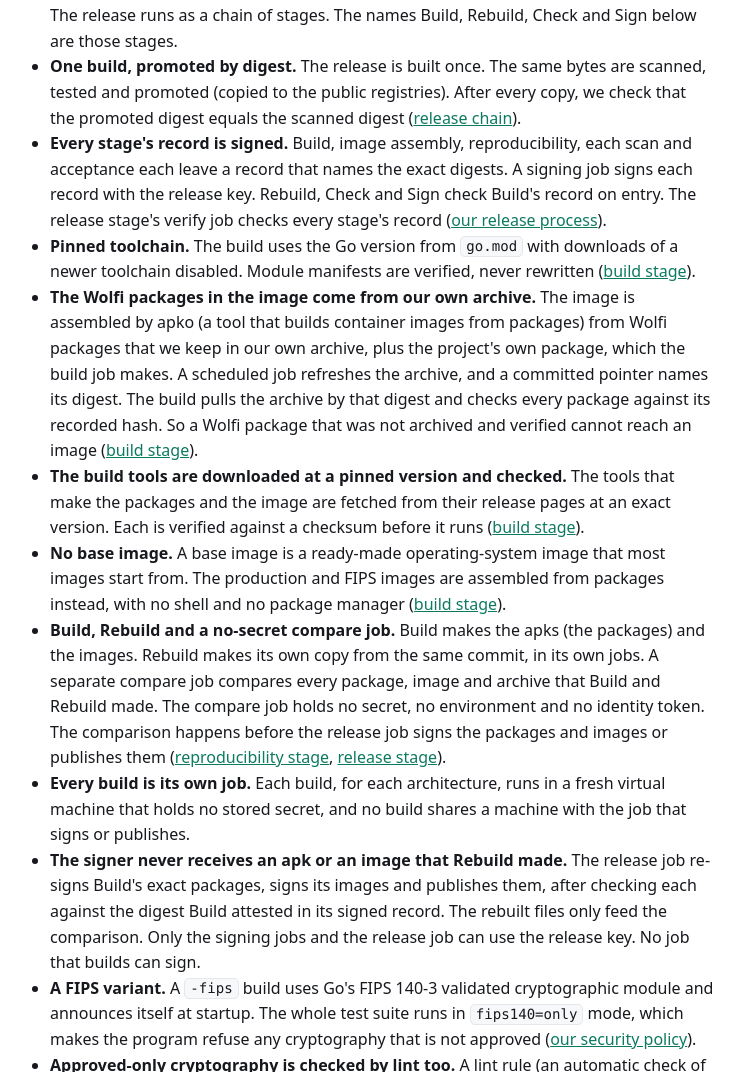
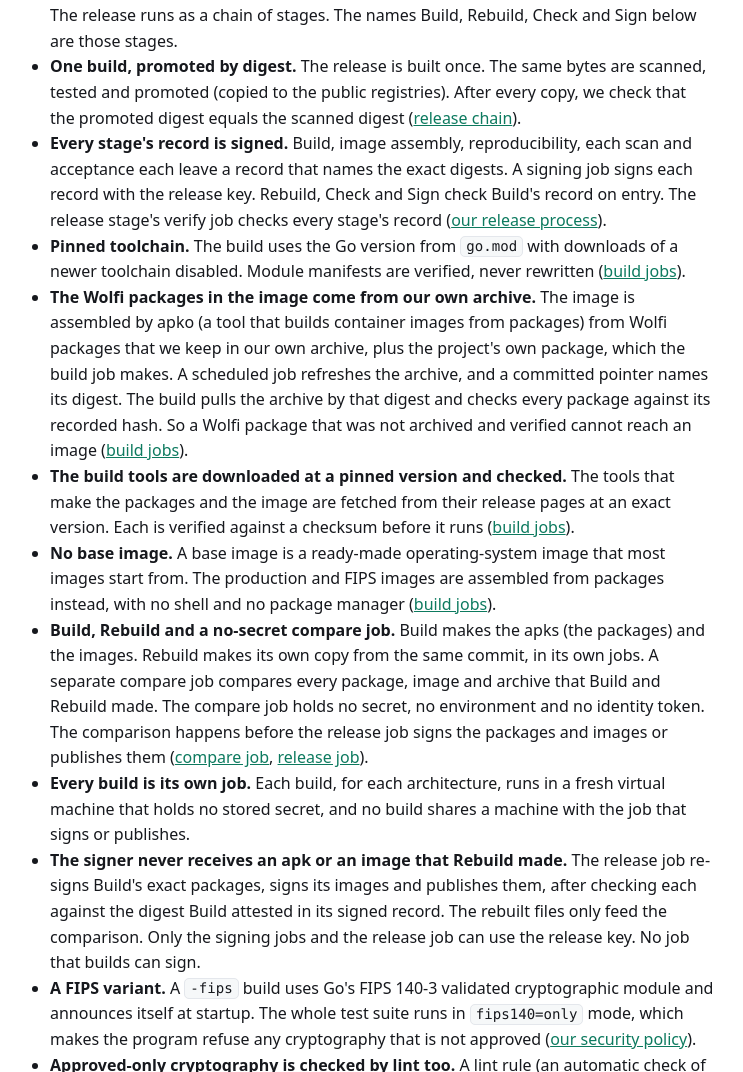
Before and after one commit to fosterstack/www, a plain HTML site: page everything-we-do-for-security/index.html in a window 1280 px wide. Shown: the part 1728-2800 px from the top of the page, without its empty margins (258-1001 px from the left). Drawn offline with Linux system fonts and the light colour scheme.

Commit message:
Point the five dead cache links at the v0.3.0 release workflow
The stage-*.yml files are gone (one release.yml since Nov 13). Links now use the
v0.3.0 tag path and 404 until the tag. The two check-action-pins.py links are
left as they were: no such file exists on release/v0.3.

```diff
--- a/everything-we-do-for-security/index.html
+++ b/everything-we-do-for-security/index.html
@@ -99,7 +99,7 @@
   <h2>Source</h2>
   <ul>
     <li><strong>Signed commits.</strong> The <code>main</code> branch accepts only signed commits. A repository ruleset (a rule set in our GitHub repository) enforces this. It also requires the checks on every pull request (<a href="https://github.com/fosterstack/cache/rules">the repository's rules</a>, <a href="https://github.com/fosterstack/cache/blob/main/.github/policy/required-checks.json">required checks</a>).</li>
-    <li><strong>Signed release tags, checked first.</strong> The release chain starts by verifying the tag's signature against a list of allowed signers kept on <code>main</code>. It does this before any repository code runs (<a href="https://github.com/fosterstack/cache/blob/main/.github/workflows/stage-build.yml">build stage, admission step</a>, <a href="https://github.com/fosterstack/cache/blob/main/.github/policy/allowed_signers">allowed signers</a>).</li>
+    <li><strong>Signed release tags, checked first.</strong> The release chain starts by verifying the tag's signature against a list of allowed signers kept on <code>main</code>. It does this before any repository code runs (<a href="https://github.com/fosterstack/cache/blob/v0.3.0/.github/workflows/release.yml">release workflow, tag check</a>, <a href="https://github.com/fosterstack/cache/blob/main/.github/policy/allowed_signers">allowed signers</a>).</li>
     <li><strong>Release tags are protected.</strong> Creating a release tag is restricted by a repository rule. A published release tag cannot be moved, updated or deleted (<a href="https://github.com/fosterstack/cache/rules">the repository's rules</a>).</li>
     <li><strong>The merge gate runs from <code>main</code>.</strong> A pull request is judged by the checks on <code>main</code>, so it cannot change its own checks (<a href="https://github.com/fosterstack/cache/blob/main/.github/workflows/agent-review-gate.yml">review gate</a>).</li>
     <li><strong>CI runs a fork's code without secrets.</strong> The CI workflow (our automated checks) runs on <code>pull_request</code>, never <code>pull_request_target</code>. So a fork's code runs with GitHub's no-secrets treatment, which means it gets no repository secrets (<a href="https://github.com/fosterstack/cache/blob/main/.github/workflows/ci.yml">CI</a>).</li>
@@ -122,11 +122,11 @@
   <ul>
     <li><strong>One build, promoted by digest.</strong> The release is built once. The same bytes are scanned, tested and promoted (copied to the public registries). After every copy, we check that the promoted digest equals the scanned digest (<a href="https://github.com/fosterstack/cache/blob/main/.github/workflows/release.yml">release chain</a>).</li>
     <li><strong>Every stage's record is signed.</strong> Build, image assembly, reproducibility, each scan and acceptance each leave a record that names the exact digests. A signing job signs each record with the release key. Rebuild, Check and Sign check Build's record on entry. The release stage's verify job checks every stage's record (<a href="https://github.com/fosterstack/cache/blob/main/RELEASING.md">our release process</a>).</li>
-    <li><strong>Pinned toolchain.</strong> The build uses the Go version from <code>go.mod</code> with downloads of a newer toolchain disabled. Module manifests are verified, never rewritten (<a href="https://github.com/fosterstack/cache/blob/main/.github/workflows/stage-build.yml">build stage</a>).</li>
-    <li><strong>The Wolfi packages in the image come from our own archive.</strong> The image is assembled by apko (a tool that builds container images from packages) from Wolfi packages that we keep in our own archive, plus the project's own package, which the build job makes. A scheduled job refreshes the archive, and a committed pointer names its digest. The build pulls the archive by that digest and checks every package against its recorded hash. So a Wolfi package that was not archived and verified cannot reach an image (<a href="https://github.com/fosterstack/cache/blob/main/.github/workflows/stage-build.yml">build stage</a>).</li>
-    <li><strong>The build tools are downloaded at a pinned version and checked.</strong> The tools that make the packages and the image are fetched from their release pages at an exact version. Each is verified against a checksum before it runs (<a href="https://github.com/fosterstack/cache/blob/main/.github/workflows/stage-build.yml">build stage</a>).</li>
-    <li><strong>No base image.</strong> A base image is a ready-made operating-system image that most images start from. The production and FIPS images are assembled from packages instead, with no shell and no package manager (<a href="https://github.com/fosterstack/cache/blob/main/.github/workflows/stage-build.yml">build stage</a>).</li>
-    <li><strong>Build, Rebuild and a no-secret compare job.</strong> Build makes the apks (the packages) and the images. Rebuild makes its own copy from the same commit, in its own jobs. A separate compare job compares every package, image and archive that Build and Rebuild made. The compare job holds no secret, no environment and no identity token. The comparison happens before the release job signs the packages and images or publishes them (<a href="https://github.com/fosterstack/cache/blob/main/.github/workflows/stage-reproducibility.yml">reproducibility stage</a>, <a href="https://github.com/fosterstack/cache/blob/main/.github/workflows/stage-promote.yml">release stage</a>).</li>
+    <li><strong>Pinned toolchain.</strong> The build uses the Go version from <code>go.mod</code> with downloads of a newer toolchain disabled. Module manifests are verified, never rewritten (<a href="https://github.com/fosterstack/cache/blob/v0.3.0/.github/workflows/release.yml">build jobs</a>).</li>
+    <li><strong>The Wolfi packages in the image come from our own archive.</strong> The image is assembled by apko (a tool that builds container images from packages) from Wolfi packages that we keep in our own archive, plus the project's own package, which the build job makes. A scheduled job refreshes the archive, and a committed pointer names its digest. The build pulls the archive by that digest and checks every package against its recorded hash. So a Wolfi package that was not archived and verified cannot reach an image (<a href="https://github.com/fosterstack/cache/blob/v0.3.0/.github/workflows/release.yml">build jobs</a>).</li>
+    <li><strong>The build tools are downloaded at a pinned version and checked.</strong> The tools that make the packages and the image are fetched from their release pages at an exact version. Each is verified against a checksum before it runs (<a href="https://github.com/fosterstack/cache/blob/v0.3.0/.github/workflows/release.yml">build jobs</a>).</li>
+    <li><strong>No base image.</strong> A base image is a ready-made operating-system image that most images start from. The production and FIPS images are assembled from packages instead, with no shell and no package manager (<a href="https://github.com/fosterstack/cache/blob/v0.3.0/.github/workflows/release.yml">build jobs</a>).</li>
+    <li><strong>Build, Rebuild and a no-secret compare job.</strong> Build makes the apks (the packages) and the images. Rebuild makes its own copy from the same commit, in its own jobs. A separate compare job compares every package, image and archive that Build and Rebuild made. The compare job holds no secret, no environment and no identity token. The comparison happens before the release job signs the packages and images or publishes them (<a href="https://github.com/fosterstack/cache/blob/v0.3.0/.github/workflows/release.yml">compare job</a>, <a href="https://github.com/fosterstack/cache/blob/v0.3.0/.github/workflows/release.yml">release job</a>).</li>
     <li><strong>Every build is its own job.</strong> Each build, for each architecture, runs in a fresh virtual machine that holds no stored secret, and no build shares a machine with the job that signs or publishes.</li>
     <li><strong>The signer never receives an apk or an image that Rebuild made.</strong> The release job re-signs Build's exact packages, signs its images and publishes them, after checking each against the digest Build attested in its signed record. The rebuilt files only feed the comparison. Only the signing jobs and the release job can use the release key. No job that builds can sign.</li>
     <li><strong>A FIPS variant.</strong> A <code>-fips</code> build uses Go's FIPS 140-3 validated cryptographic module and announces itself at startup. The whole test suite runs in <code>fips140=only</code> mode, which makes the program refuse any cryptography that is not approved (<a href="https://github.com/fosterstack/cache/blob/main/SECURITY.md#approved-only-cryptography">our security policy</a>).</li>
@@ -148,13 +148,13 @@
     <li><strong>Signed provenance.</strong> The build provenance (a record of how the images were built) names the images by digest and the CI run that made them. The SBOMs (lists of what is inside) and the checksums file are signed with the release key (<a href="https://github.com/fosterstack/cache/blob/main/docs/verify-images.md">verify-images.md</a>).</li>
     <li><strong>An SBOM for every archive</strong>, published with the release (<a href="https://github.com/fosterstack/cache/blob/main/RELEASING.md">our release process</a>).</li>
     <li><strong>The VEX document ships with every release</strong> as <code>fosterstack-cache.openvex.json</code> (<a href="https://github.com/fosterstack/cache/blob/main/RELEASING.md#vex-statements">our release process</a>).</li>
-    <li><strong>One authorization before anything goes public.</strong> A single stage verifies every record from every stage together. It stops if anything is missing, and it signs the approval that promotion requires (<a href="https://github.com/fosterstack/cache/blob/main/.github/workflows/stage-promote.yml">release stage</a>).</li>
-    <li><strong>The release is checked as a customer would.</strong> After promotion, the public digests are verified and pulled anonymously. Only then is the release published (<a href="https://github.com/fosterstack/cache/blob/main/.github/workflows/stage-promote.yml">promotion stage</a>).</li>
-    <li><strong>Acceptance runs against the exact artifacts.</strong> The archives and images that ship run the customer scenarios first. The scenarios are Gradle, Maven, Kubernetes and the artifact checks (<a href="https://github.com/fosterstack/cache/blob/main/.github/workflows/acceptance.yml">acceptance</a>, <a href="https://github.com/fosterstack/cache/blob/main/.github/workflows/stage-verify.yml">check stage</a>).</li>
+    <li><strong>One authorization before anything goes public.</strong> A single stage verifies every record from every stage together. It stops if anything is missing, and it signs the approval that promotion requires (<a href="https://github.com/fosterstack/cache/blob/v0.3.0/.github/workflows/release.yml">release job</a>).</li>
+    <li><strong>The release is checked as a customer would.</strong> After promotion, the public digests are verified and pulled anonymously. Only then is the release published (<a href="https://github.com/fosterstack/cache/blob/v0.3.0/.github/workflows/release.yml">release job</a>).</li>
+    <li><strong>Acceptance runs against the exact artifacts.</strong> The archives and images that ship run the customer scenarios first. The scenarios are Gradle, Maven, Kubernetes and the artifact checks (<a href="https://github.com/fosterstack/cache/blob/main/.github/workflows/acceptance.yml">acceptance</a>, <a href="https://github.com/fosterstack/cache/blob/v0.3.0/.github/workflows/release.yml">check job</a>).</li>
   </ul>
   <h2>Runtime</h2>
   <ul>
-    <li><strong>No telemetry and no outbound connections.</strong> The server sends nothing anywhere. A release test proves it: it traces the candidate from its first instruction with egress (outgoing network traffic) denied (<a href="https://github.com/fosterstack/cache/blob/main/.github/workflows/stage-verify.yml">check stage</a>, <a href="https://github.com/fosterstack/cache/blob/main/SECURITY.md#data-handling">our security policy</a>).</li>
+    <li><strong>No telemetry and no outbound connections.</strong> The server sends nothing anywhere. A release test proves it: it traces the candidate from its first instruction with egress (outgoing network traffic) denied (<a href="https://github.com/fosterstack/cache/blob/v0.3.0/.github/workflows/release.yml">check job</a>, <a href="https://github.com/fosterstack/cache/blob/main/SECURITY.md#data-handling">our security policy</a>).</li>
     <li><strong>No request access log.</strong> The only per-request logging is on failure. It never carries a body, a credential or a client address (<a href="https://github.com/fosterstack/cache/blob/main/SECURITY.md#data-handling">our security policy</a>).</li>
   </ul>
   <h2>Watch</h2>
```
Also changed, not shown: scan-fosterstack-cache-image/index.html (+1 -1 lines).
